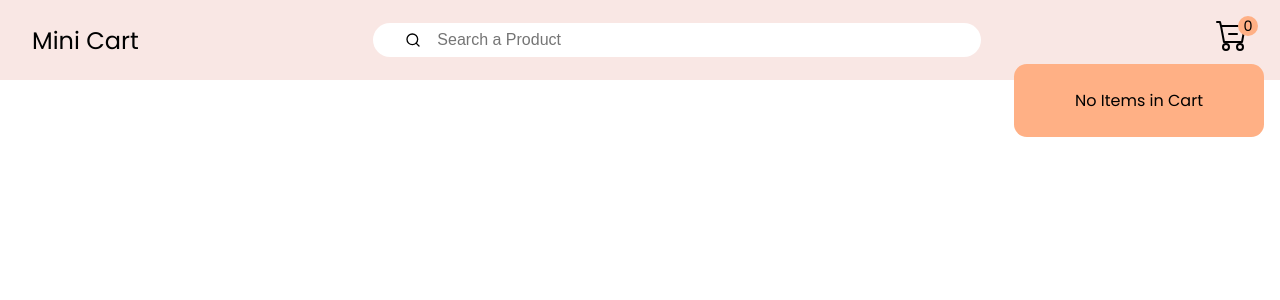
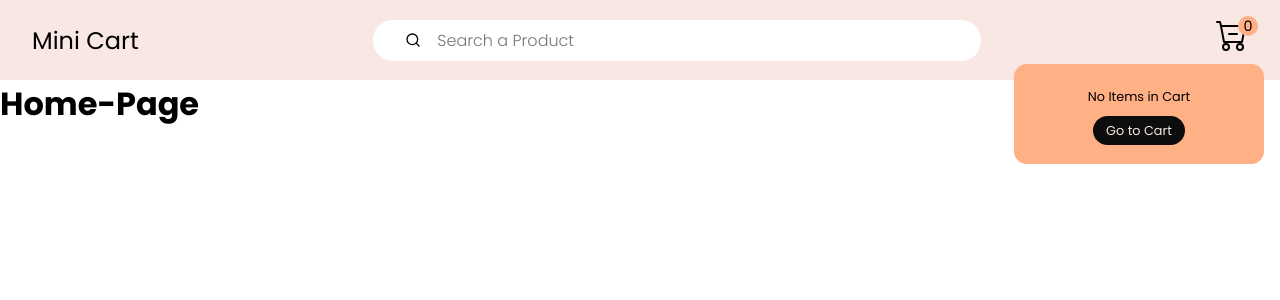
Before and after one commit to ankurbit1997/Mini-Cart, a React (Create React App) app: page / in a window 1280 px wide. Both pictures are taken after a click on the icon 1232 px from the left and 35 px from the top of the page. Shown: the top 300 px of the page. Built offline with nearby package versions, Linux system fonts and the light colour scheme.

Commit message:
added go to cart cta

```diff
--- a/src/App.js
+++ b/src/App.js
@@ -1,12 +1,19 @@
 import React from "react";
 
 import Header from "./components/header";
+import Home from "./pages/home";
+import Cart from "./pages/cart";
+import { BrowserRouter as Router, Switch, Route } from "react-router-dom";
 
 const App = () => {
   return (
-    <div className="App">
+    <Router>
       <Header />
-    </div>
+      <Switch>
+        <Route path="/" exact component={Home} />
+        <Route path="/cart" exact component={Cart} />
+      </Switch>
+    </Router>
   );
 };
 
--- a/src/components/header.js
+++ b/src/components/header.js
@@ -3,6 +3,7 @@ import React, { useState } from "react";
 import { BsCartDash } from "react-icons/bs";
 import { FiSearch } from "react-icons/fi";
 import { GrFormClose } from "react-icons/gr";
+import { Link } from "react-router-dom";
 
 import "./header.scss";
 
@@ -41,7 +42,14 @@ const Header = () => {
           </span>
 
           {isOpen && (
-            <div className="header__cart__preview">No Items in Cart</div>
+            <div className="header__cart__preview">
+              No Items in Cart
+              <div className="cart-link">
+                <Link onClick={() => setIsOpen(false)} to="/cart">
+                  Go to Cart
+                </Link>
+              </div>
+            </div>
           )}
         </div>
       </div>
--- a/src/components/header.scss
+++ b/src/components/header.scss
@@ -35,7 +35,7 @@ header {
     display: flex;
     justify-content: space-between;
     align-items: center;
-    padding: 0.6rem 0;
+    padding: 0.8rem 0;
 
     @media screen and (min-width: 900px) {
       padding: 1rem 0;
@@ -43,6 +43,7 @@ header {
 
     &__logo {
       font-size: 1.2rem;
+      cursor: pointer;
       @media screen and (min-width: 900px) {
         font-size: 1.5rem;
       }
@@ -70,11 +71,12 @@ header {
       }
 
       input {
+        font-family: "Poppins", sans-serif;
         width: 100%;
         border-radius: 20px;
         padding: 0.5rem 0.6rem;
         border: none;
-        font-weight: 200;
+        font-weight: 300;
         padding-left: 4rem;
         outline: none;
         font-size: 1rem;
@@ -97,7 +99,7 @@ header {
       &__preview {
         position: absolute;
         background-color: var(--color-secondary);
-        font-size: 1rem;
+        font-size: 0.8rem;
         width: 250px;
         right: -1rem;
         border-radius: 0.8rem;
@@ -105,6 +107,19 @@ header {
         top: 3rem;
         animation: cart 0.2s linear;
         text-align: center;
+
+        .cart-link {
+          margin-top: 1rem;
+          a {
+            text-decoration: none;
+            background-color: var(--color-dark);
+            color: var(--color-primary);
+            font-size: 0.8rem;
+            cursor: pointer;
+            padding: 0.4rem 0.8rem;
+            border-radius: 1.8rem;
+          }
+        }
       }
 
       span {
--- a/src/index.scss
+++ b/src/index.scss
@@ -1,6 +1,6 @@
 //font setup
 
-@import url("https://fonts.googleapis.com/css2?family=Poppins:wght@200;400;700&display=swap");
+@import url("https://fonts.googleapis.com/css2?family=Poppins:wght@200;300;400;700&display=swap");
 
 * {
   margin: 0;
@@ -16,4 +16,5 @@ body {
   --container-primary: 1366px;
   --color-primary: #f9e7e4;
   --color-secondary: #ffb085;
+  --color-dark: #0e0d0e;
 }
```
